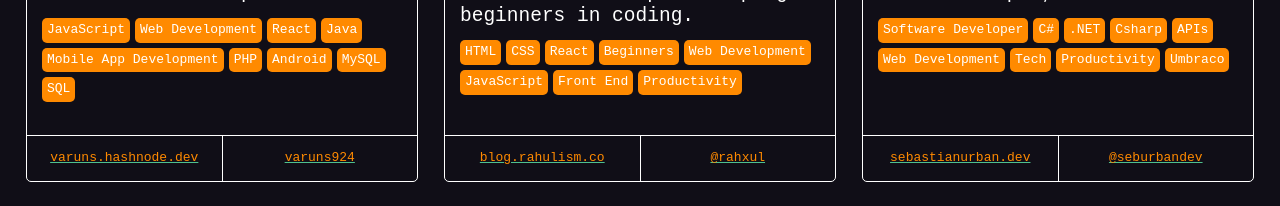
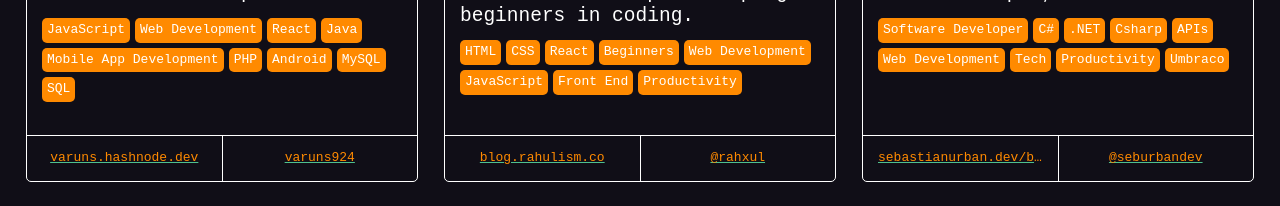
Before and after one commit to markodenic/awesome-tech-blogs, a Nuxt app: page / in a window 1280 px wide. Shown: the part 2200-2406 px from the top of the page. Built offline with nearby package versions, Linux system fonts and the light colour scheme.

Commit message:
Changed site url to point to blog

```diff
--- a/data.js
+++ b/data.js
@@ -1032,7 +1032,7 @@ module.exports = [
   {
     name: 'Sebastian Urban',
     description: '.NET Developer, Tech Lover',
-    url: 'https://sebastianurban.dev',
+    url: 'https://sebastianurban.dev/blog',
     twitter: '@seburbandev',
     tags: [
       'Software Developer',
```
